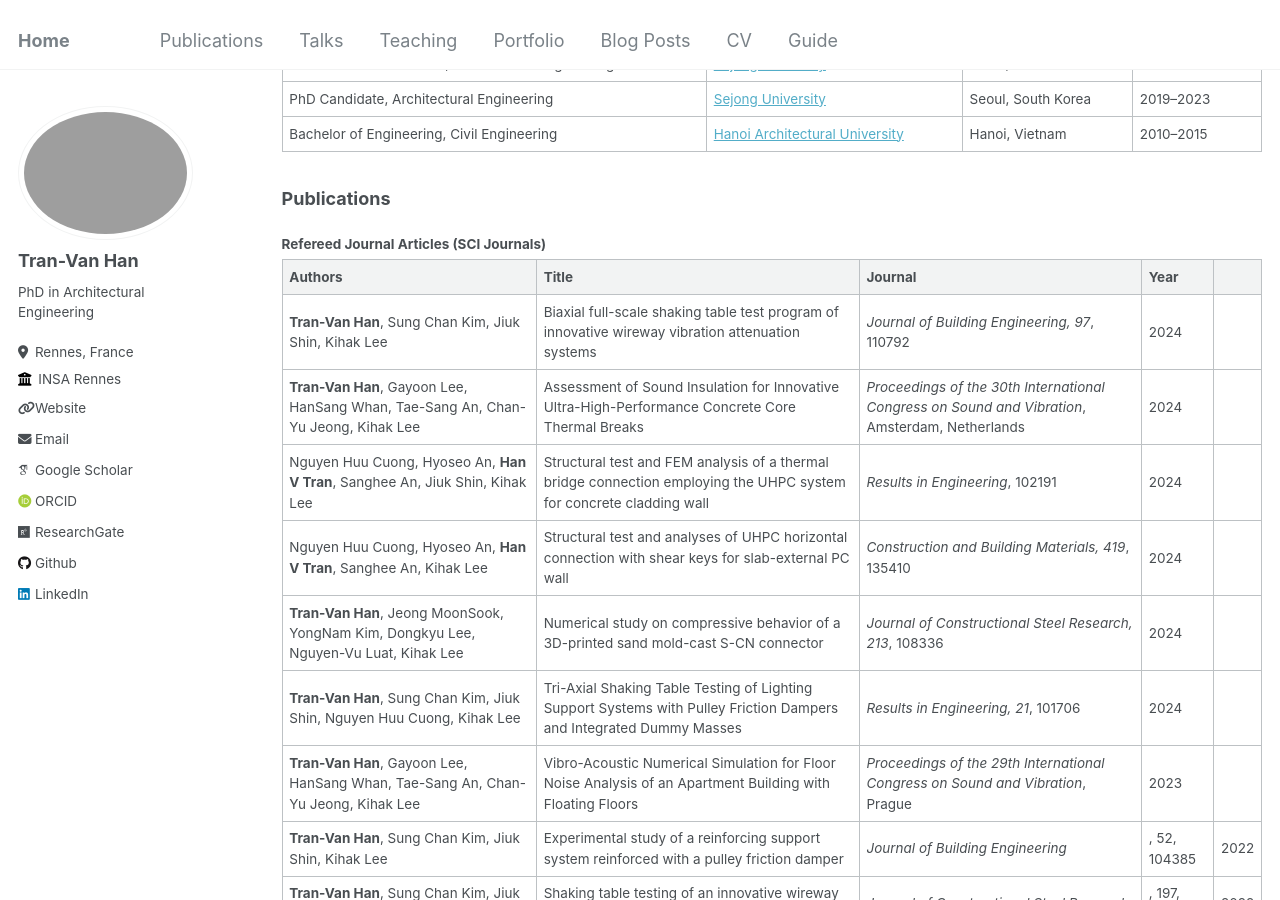
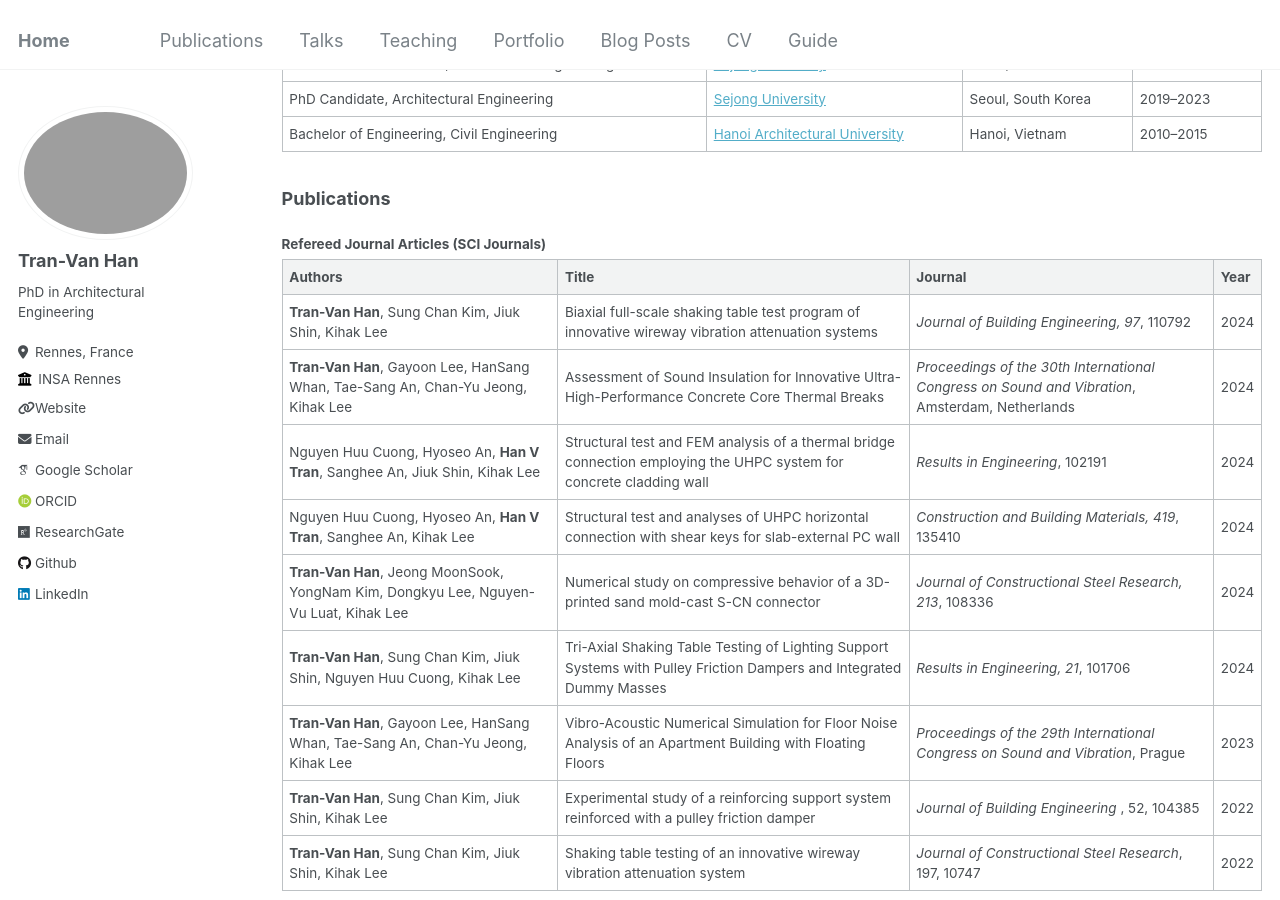
Before and after one commit to tranhan1405/tranhan1405.github.io, a Jekyll site: the page built from _pages/cv.md, in a window 1280 px wide and 900 px high, scrolled down 720 px. Built offline with Jekyll 4.4.1, drawn with Linux system fonts in a browser that asks for light colours; some web fonts are replaced.

Commit message:
Update cv.md

```diff
--- a/_pages/cv.md
+++ b/_pages/cv.md
@@ -47,8 +47,8 @@ redirect_from:
 | **Tran-Van Han**, Jeong MoonSook, YongNam Kim, Dongkyu Lee, Nguyen-Vu Luat, Kihak Lee | Numerical study on compressive behavior of a 3D-printed sand mold-cast S-CN connector | *Journal of Constructional Steel Research, 213*, 108336 | 2024 |
 | **Tran-Van Han**, Sung Chan Kim, Jiuk Shin, Nguyen Huu Cuong, Kihak Lee | Tri-Axial Shaking Table Testing of Lighting Support Systems with Pulley Friction Dampers and Integrated Dummy Masses | *Results in Engineering, 21*, 101706 | 2024 |
 | **Tran-Van Han**, Gayoon Lee, HanSang Whan, Tae-Sang An, Chan-Yu Jeong, Kihak Lee | Vibro-Acoustic Numerical Simulation for Floor Noise Analysis of an Apartment Building with Floating Floors | *Proceedings of the 29th International Congress on Sound and Vibration*, Prague | 2023 |
-| **Tran-Van Han**, Sung Chan Kim, Jiuk Shin, Kihak Lee | Experimental study of a reinforcing support system reinforced with a pulley friction damper | *Journal of Building Engineering*| , 52, 104385 | 2022 |
-| **Tran-Van Han**, Sung Chan Kim, Jiuk Shin, Kihak Lee | Shaking table testing of an innovative wireway vibration attenuation system | *Journal of Constructional Steel Research*|, 197, 10747 | 2022 |
+| **Tran-Van Han**, Sung Chan Kim, Jiuk Shin, Kihak Lee | Experimental study of a reinforcing support system reinforced with a pulley friction damper | *Journal of Building Engineering* , 52, 104385 | 2022 |
+| **Tran-Van Han**, Sung Chan Kim, Jiuk Shin, Kihak Lee | Shaking table testing of an innovative wireway vibration attenuation system | *Journal of Constructional Steel Research*, 197, 10747 | 2022 |
 
 
 ## Working Papers
```
